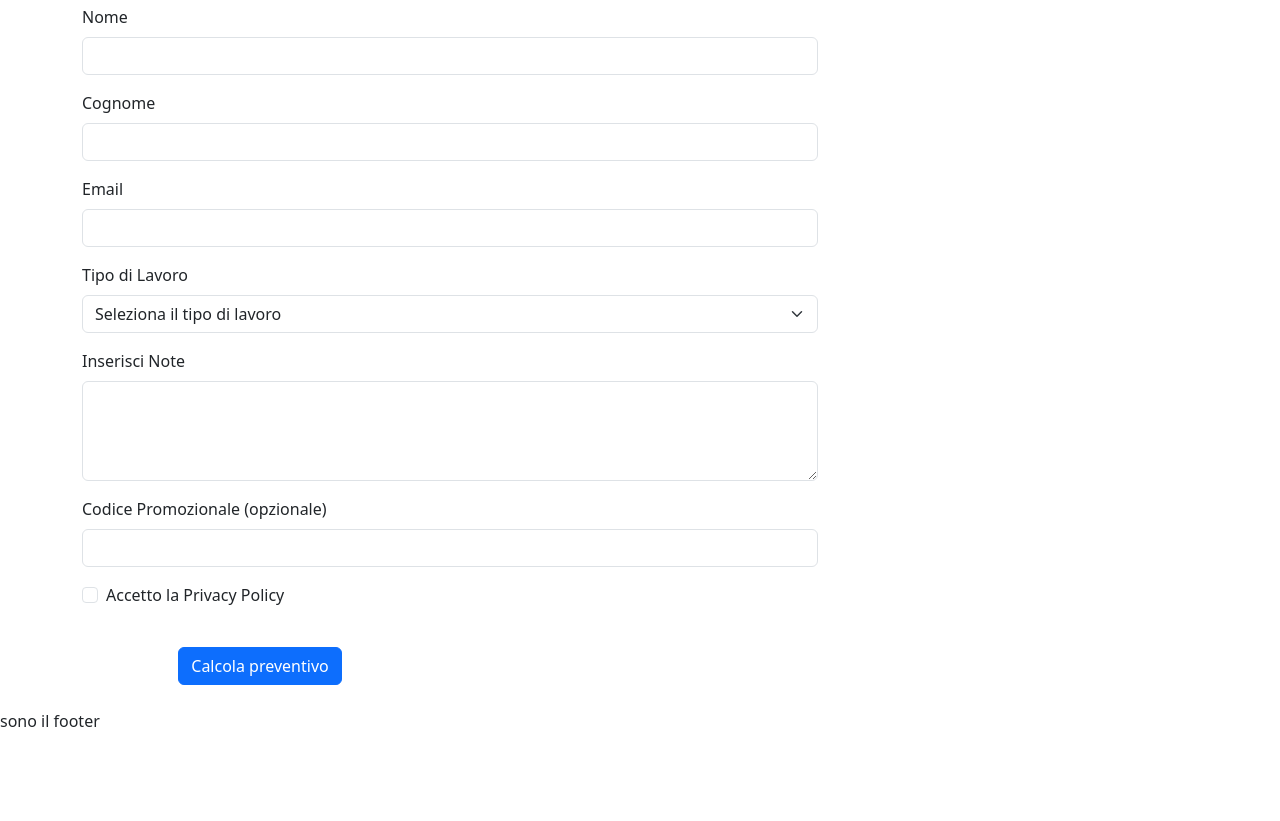
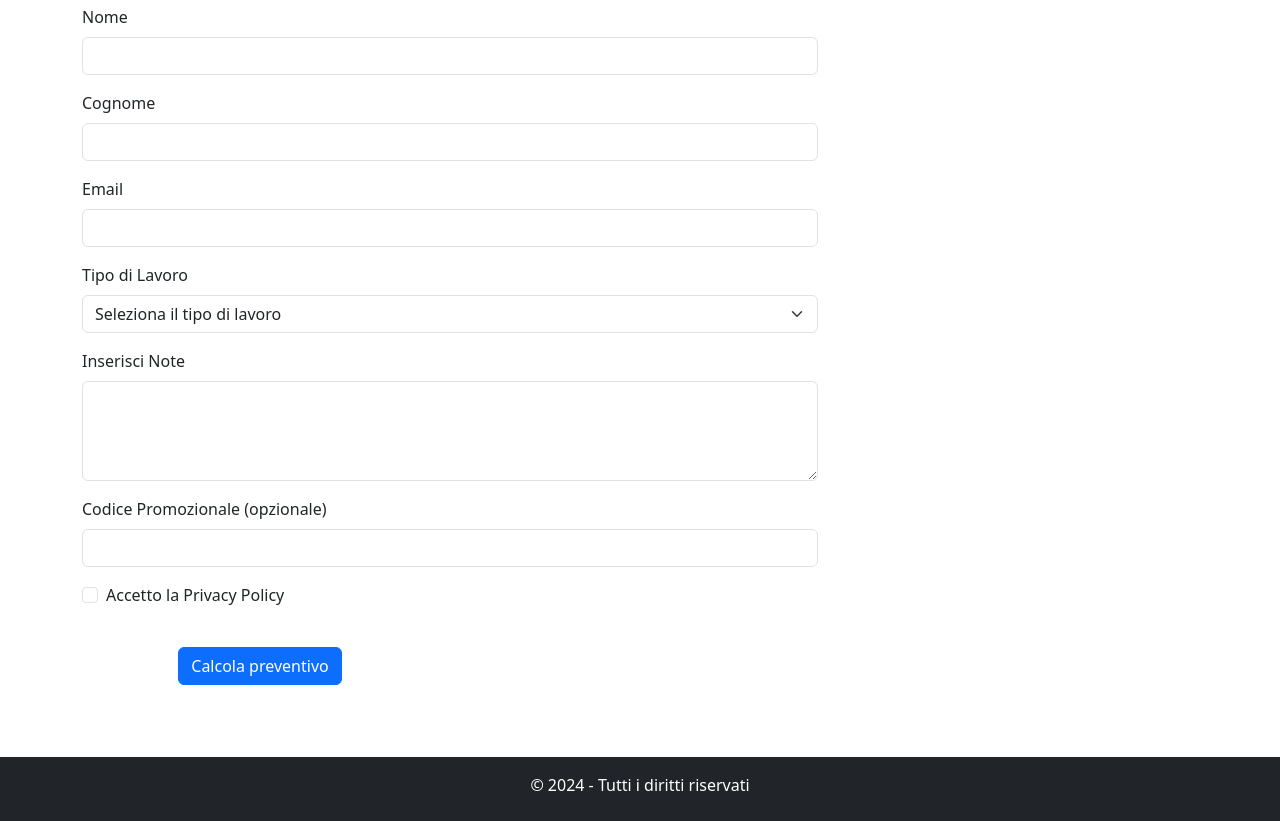
Before and after one commit to DanielePilati/bootstrap-preventivo, a plain HTML site: page index.html in a window 1280 px wide. Shown: the part 163-984 px from the top of the page. Before the commit the page ends 896 px from the top, so only its background shows below. Drawn offline with nearby package versions, Linux system fonts and the light colour scheme.

Commit message:
upd - add footer

```diff
--- a/index.html
+++ b/index.html
@@ -57,7 +57,7 @@
       <div class="container align-content-center mt-4">
         <div class="row">
           <!-- form col-->
-          <div class="col-12 col-lg-8">
+          <div class="col-12 col-lg-8 mb-5">
             <!-- description-->
             <div>
               <h1>Richiesta Preventivo</h1>
@@ -160,7 +160,11 @@
     </main>
     <!-- /main -->
     <!-- footer-->
-    <footer>sono il footer</footer>
+    <footer>
+      <div class="bg-dark text-white text-center pt-3 pb-4">
+        &copy; 2024 - Tutti i diritti riservati
+      </div>
+    </footer>
     <!-- /footer -->
     <!-- bootstrap js-->
     <script
```
